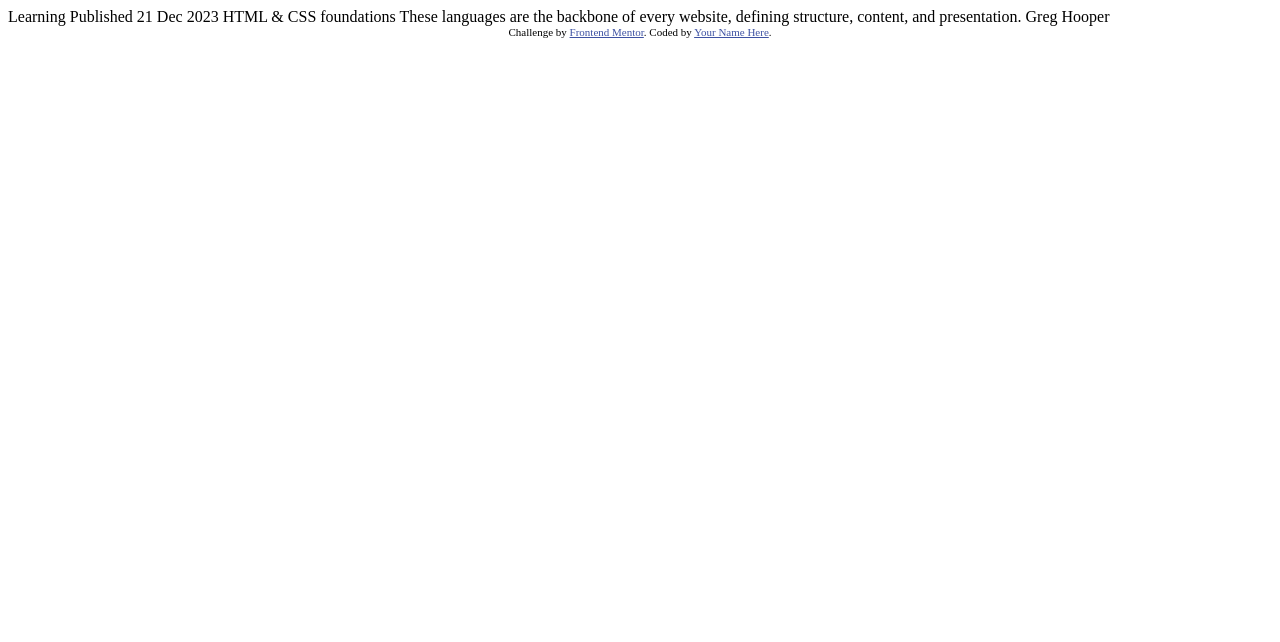
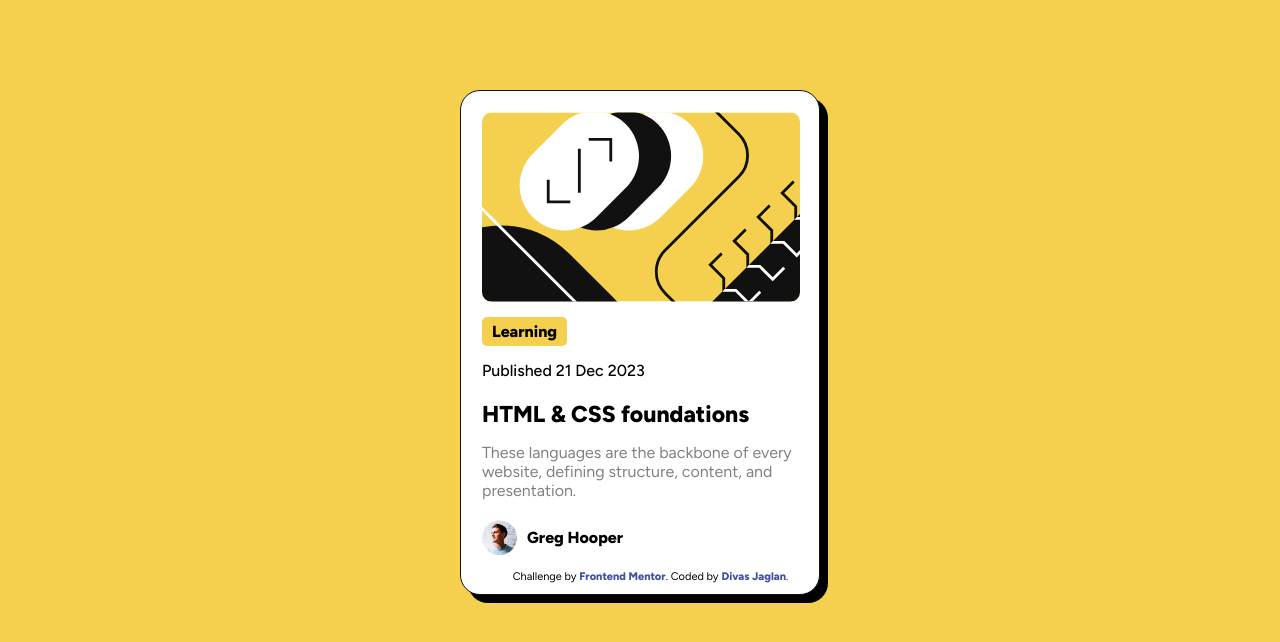
Before and after one commit to DivasJaglan/Frontend-Mentor, a plain HTML site: page blog-preview-card-main/index.html in a window 1280 px wide. Drawn offline with Linux system fonts and the light colour scheme.

Commit message:
Add files via upload
Updated design

```diff
--- a/blog-preview-card-main/index.html
+++ b/blog-preview-card-main/index.html
@@ -1,34 +1,53 @@
 <!DOCTYPE html>
 <html lang="en">
   <head>
-  <meta charset="UTF-8">
-  <meta name="viewport" content="width=device-width, initial-scale=1.0"> <!-- displays site properly based on user's device -->
+    <meta charset="UTF-8" />
+    <meta name="viewport" content="width=device-width, initial-scale=1.0" />
+    <!-- displays site properly based on user's device -->
 
-  <link rel="icon" type="image/png" sizes="32x32" href="./assets/images/favicon-32x32.png">
+    <link
+      rel="icon"
+      type="image/png"
+      sizes="32x32"
+      href="./assets/images/favicon-32x32.png"
+    />
 
-  <title>Frontend Mentor | Blog preview card</title>
+    <title>Blog preview card</title>
+    <link rel="stylesheet" href="./styleReset.css" />
+    <link rel="stylesheet" href="./styles.css" />
 
     <!-- Feel free to remove these styles or customise in your own stylesheet 👍 -->
-  <style>
-    .attribution { font-size: 11px; text-align: center; }
-    .attribution a { color: hsl(228, 45%, 44%); }
-  </style>
   </head>
   <body>
-
-  Learning
-
-  Published 21 Dec 2023
-
-  HTML & CSS foundations
-
-  These languages are the backbone of every website, defining structure, content, and presentation.
-
-  Greg Hooper
+    <div class="container">
+      <img
+        class="banner"
+        src="./assets/images/illustration-article.svg"
+        alt=""
+      />
+      <span class="cardName">Learning</span>
+      <span class="publishDate">Published 21 Dec 2023</span>
+      <span class="heading">HTML & CSS foundations</span>
+      <p>
+        These languages are the backbone of every website, defining structure,
+        content, and presentation.
+      </p>
+      <div class="avatarBox">
+        <img class="avatar" src="./assets/images/image-avatar.webp" alt="" />
+        <span class="avatarName">Greg Hooper</span>
+      </div>
 
       <div class="attribution">
-    Challenge by <a href="https://www.frontendmentor.io?ref=challenge" target="_blank">Frontend Mentor</a>.
-    Coded by <a href="#">Your Name Here</a>.
+        Challenge by
+        <a href="https://www.frontendmentor.io?ref=challenge" target="_blank"
+          >Frontend Mentor</a
+        >. Coded by
+        <a
+          target="_blank"
+          href="https://www.linkedin.com/in/divas-jaglan-9127b126b/"
+          >Divas Jaglan</a
+        >.
+      </div>
     </div>
   </body>
 </html>
--- /dev/null
+++ b/blog-preview-card-main/styleReset.css
@@ -0,0 +1,36 @@
+/* Remove all the styles of the "User-Agent-Stylesheet", except for the 'display' property */
+*:where(:not(iframe, canvas, img, svg, video):not(svg *)) {
+  all: unset;
+  display: revert;
+}
+
+/* Preferred box-sizing value */
+*,
+*::before,
+*::after {
+  box-sizing: border-box;
+}
+
+/*
+  Remove list styles (bullets/numbers)
+  in case you use it with normalize.css
+*/
+ol,
+ul {
+  list-style: none;
+}
+
+/* For images to not be able to exceed their container */
+img {
+  max-width: 100%;
+}
+
+/* Removes spacing between cells in tables */
+table {
+  border-collapse: collapse;
+}
+
+/* Revert the 'white-space' property for textarea elements on Safari */
+textarea {
+  white-space: revert;
+}
--- /dev/null
+++ b/blog-preview-card-main/styles.css
@@ -0,0 +1,87 @@
+@import url("https://fonts.googleapis.com/css2?family=Figtree:ital,wght@0,300..900;1,300..900&display=swap");
+:root {
+  --yellow: hsl(47, 88%, 63%);
+  --white: hsl(0, 0%, 100%);
+  --grey: hsl(0, 0%, 50%);
+  --black: hsl(0, 0%, 7%);
+}
+
+body {
+  font-family: "Figtree", sans-serif;
+  background-color: var(--yellow);
+  display: flex;
+  justify-content: center;
+  align-items: center;
+}
+
+.container {
+  max-width: 360px;
+  min-height: 505px;
+  max-height: 514px;
+  background-color: var(--white);
+  border: 1px solid var(--black);
+  border-radius: 20px;
+  padding-left: 21px;
+  margin-top: 7%;
+  padding-top: 21px;
+  display: flex;
+  flex-direction: column;
+  gap: 15px;
+  box-shadow: 8px 8px;
+}
+
+.banner {
+  border-radius: 10px;
+  max-width: 318px;
+}
+
+.cardName {
+  border-radius: 5px;
+  max-width: 85px;
+  max-height: 40px;
+  text-align: center;
+  padding: 5px 0 5px 0;
+  font-weight: 800;
+  background-color: var(--yellow);
+  display: block;
+}
+
+.publishDate {
+  font-weight: 500;
+}
+
+.heading {
+  display: block;
+  font-weight: 800;
+  margin-top: 5px;
+  font-size: 23px;
+}
+
+p {
+  color: var(--grey);
+}
+
+.avatarBox {
+  margin-top: 5px;
+  display: flex;
+  align-items: center;
+  gap: 10px;
+}
+
+.avatar {
+  max-width: 35px;
+}
+
+.avatarName {
+  font-weight: 800;
+}
+
+.attribution {
+  font-size: 11px;
+  text-align: center;
+}
+.attribution a {
+  color: hsl(228, 45%, 44%);
+  cursor: pointer;
+  font-weight: 800;
+}
```
Lines whose indentation alone changed are shown as unchanged.
